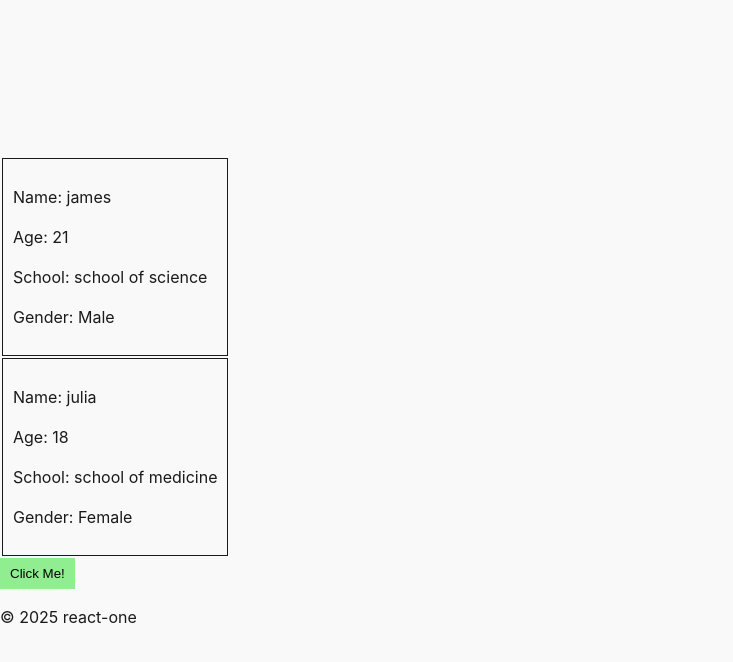
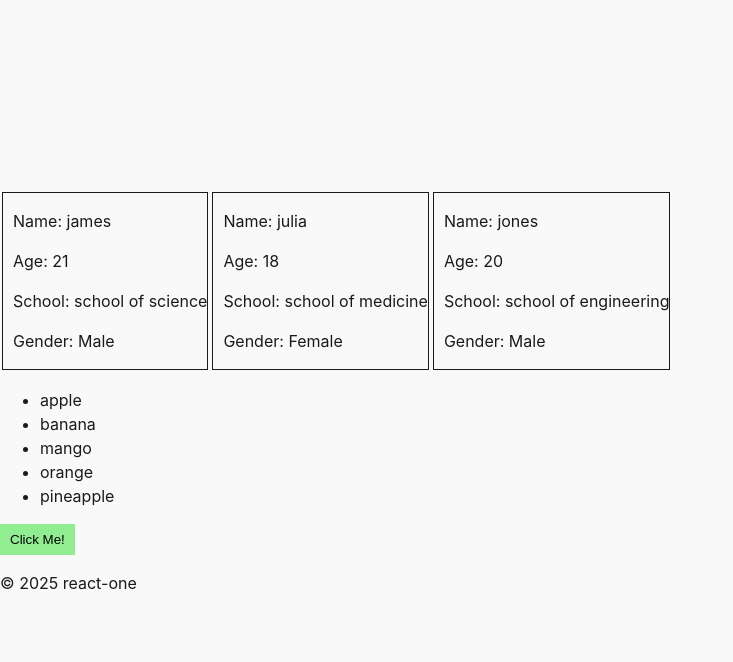
Before and after one commit to mukuvi/MAIN-TEST, a React (Vite) app in the folder REACT/react-one/: page / in a window 1280 px wide. Shown: the top 662 px of the page, without its empty margins (0-733 px from the left). Built offline with nearby package versions, Linux system fonts and the light colour scheme.

Commit message:
portfolio

```diff
--- a/REACT/react-one/src/App.jsx
+++ b/REACT/react-one/src/App.jsx
@@ -1,14 +1,15 @@
 import Button from "./Button";
 import Footer from "./Footer";
 import Info from "./Info";
+import List from "./List";
 import "./index.css";
 
 function App() {
   return (
     <>
       <div>
+        <div className="info-data">
           <Info
-          key={Math.random()}
             name="james"
             age="21"
             school="school of science"
@@ -20,6 +21,9 @@ function App() {
             school="school of medicine"
             isGender={false}
           />
+          <Info />
+        </div>
+        <List />
         <Button />
         <Footer />
       </div>
--- a/REACT/react-one/src/Info.jsx
+++ b/REACT/react-one/src/Info.jsx
@@ -8,4 +8,10 @@ function Info(props) {
     </div>
   );
 }
+Info.defaultProps = {
+  name: "jones",
+  age: 20,
+  school: "school of engineering",
+  isGender: true,
+};
 export default Info;
--- /dev/null
+++ b/REACT/react-one/src/List.jsx
@@ -0,0 +1,7 @@
+function List() {
+  const fruits = ["mango", "banana", "apple", "orange", "pineapple"];
+  fruits.sort();
+  const fruitEl = fruits.map((fruit) => <li>{fruit}</li>);
+  return <ul>{fruitEl}</ul>;
+}
+export default List;
--- a/REACT/react-one/src/index.css
+++ b/REACT/react-one/src/index.css
@@ -24,6 +24,9 @@ body {
 }
 .info {
   border: 1px solid #1a1a1a;
-  padding: 10px;
+  padding-left: 10px;
   margin: 2px;
 }
+.info-data {
+  display: flex;
+}
```
Lines whose indentation alone changed are shown as unchanged.
